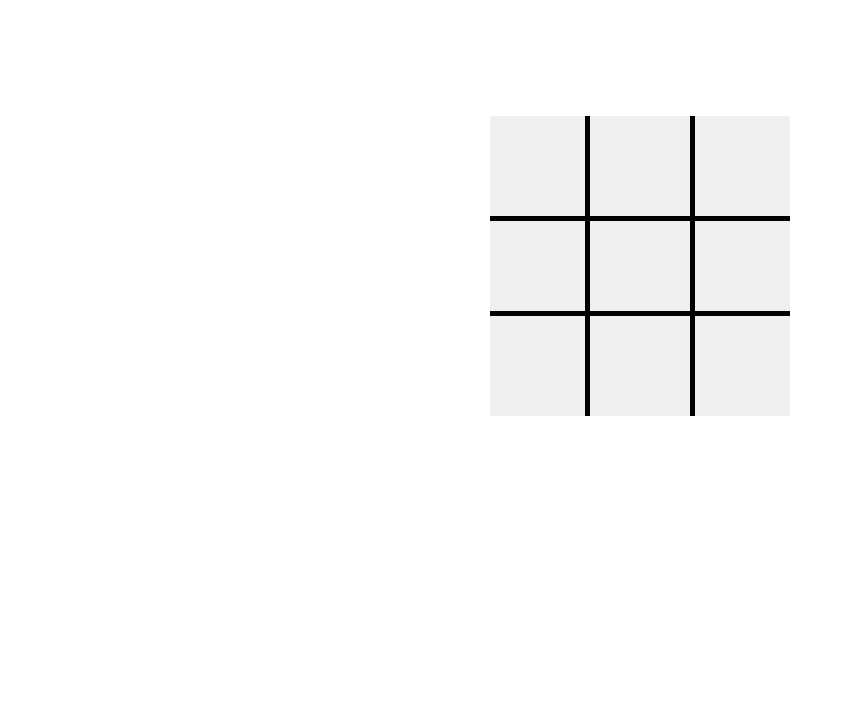
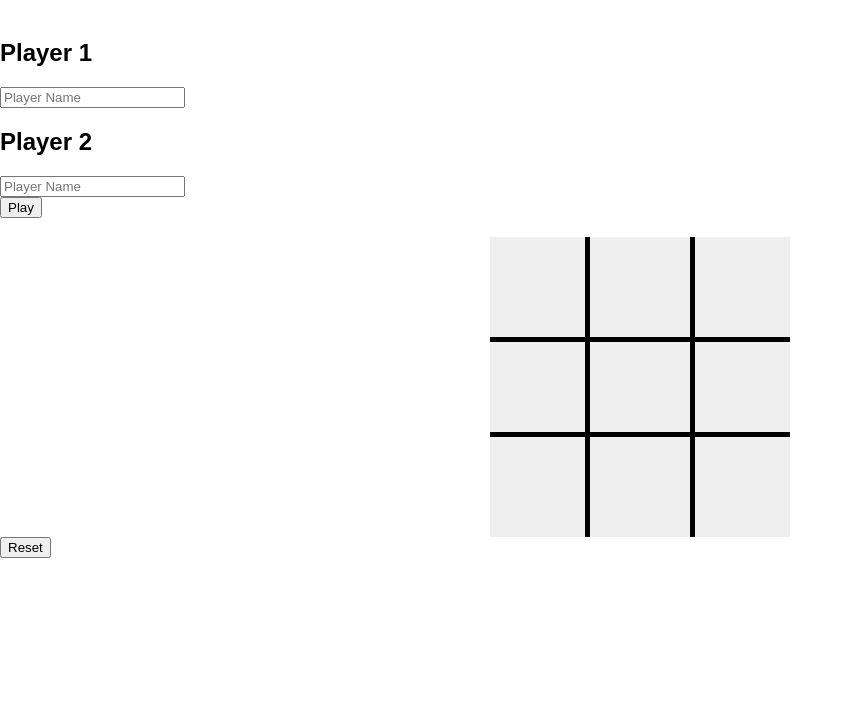
Before and after one commit to blee752/tic-tack-toe, a plain HTML site: page index.html in a window 1280 px wide. Shown: the part 61-765 px from the top of the page, without its empty margins (0-853 px from the left). Drawn offline with Linux system fonts and the light colour scheme.

Commit message:
added a page for players to add their names before starting

```diff
--- a/index.html
+++ b/index.html
@@ -1,5 +1,6 @@
 <!DOCTYPE html>
 <html lang="en">
+
 <head>
     <meta charset="UTF-8">
     <meta http-equiv="X-UA-Compatible" content="IE=edge">
@@ -8,13 +9,50 @@
     <link rel='stylesheet' href='styles.css'>
     <script src="https://kit.fontawesome.com/7973ce41d2.js" crossorigin="anonymous"></script>
 </head>
+
 <body>
     <div class='title'>
         <h1>Tic-Tack-Toe!</h1>
     </div>
-<div class='ui'></div>
+
+    <div class='page1'>
+        <div class='pg1-Main'>
+            <div class='player1'>
+                <h2>Player 1</h2>
+                <div class='input-group'>
+                    <input type="text" id='p1-name' name='player-info' placeholder='Player Name'>
+                </div>
+                <div class='input-group'>
+                </div>
+
+            </div>
+            <div class='player2'>
+                <h2>Player 2</h2>
+                <div class='input-group'>
+                    <input type="text" id='p2-name' name='player-info' placeholder='Player Name'>
+                </div>
+                <div class='input-group'>
+                </div>
+            </div>
+        </div>
+        <div class='submit'>
+            <button class='submitBt'>Play</button>
+        </div>
+    </div>
+
+
+
+
+    <div class='page2'>
+        <div class='ui'>
+            <h2 class='turn-indicator'></h2>
+        </div>
         <div class='board'>
             <div class='grid-container'>
+            </div>
+        </div>
+        <div class='reset-container'>
+            <button class='reset'>Reset</button>
         </div>
     </div>
     <footer class='footer'>
@@ -24,4 +62,5 @@
 
     <script src='/scripts.js'></script>
 </body>
+
 </html>
```
Lines whose indentation alone changed are shown as unchanged.
